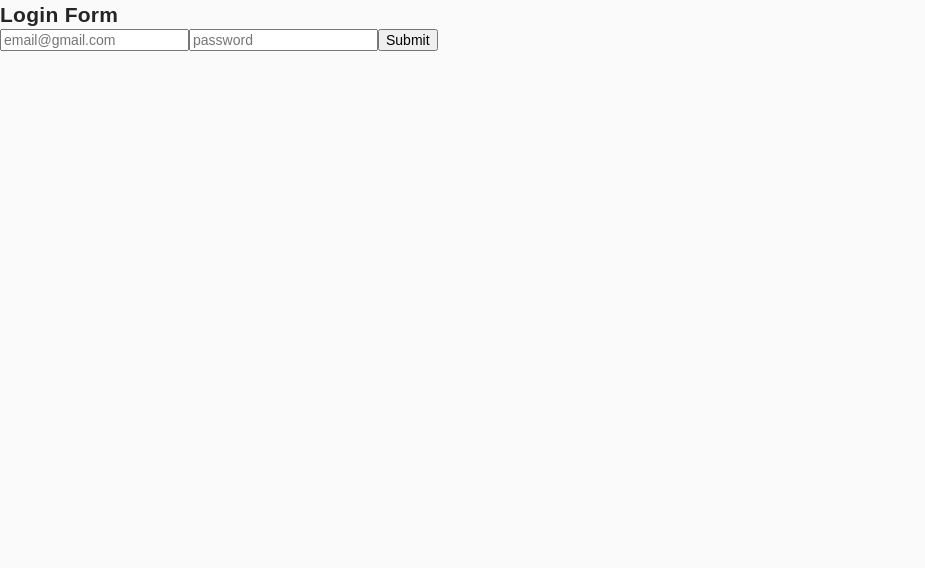
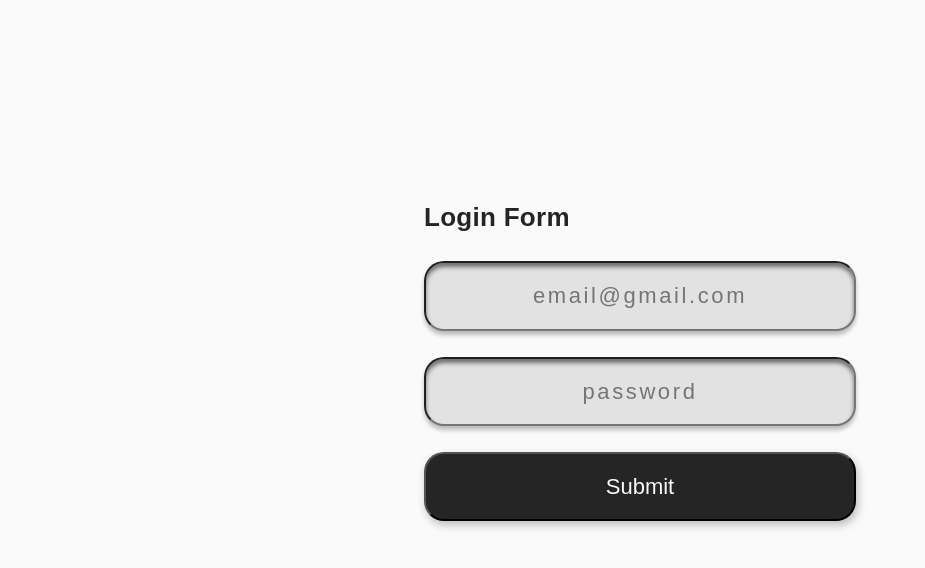
Before and after one commit to Denys-Nalyvaiko/student-dashboard-react, a React (Vite) app: page /login in a window 1280 px wide. Shown: the top 568 px of the page, without its empty margins (0-925 px from the left). Built offline with nearby package versions, Linux system fonts and the light colour scheme.

Commit message:
add form styles

```diff
--- a/src/components/LoginForm/LoginForm.jsx
+++ b/src/components/LoginForm/LoginForm.jsx
@@ -1,5 +1,12 @@
 import { useState } from 'react';
 import { useNavigate } from 'react-router';
+import { FormSection } from '../../css/Containers';
+import {
+  FormContainer,
+  FormTitle,
+  FormInput,
+  SubmitButton,
+} from './LoginForm.styled';
 
 const LoginForm = () => {
   const navigate = useNavigate();
@@ -22,10 +29,10 @@ const LoginForm = () => {
   };
 
   return (
-    <section>
-      <h2>Login Form</h2>
-      <form action="submit" onSubmit={handleFormSubmit}>
-        <input
+    <FormSection>
+      <FormContainer action="submit" onSubmit={handleFormSubmit}>
+        <FormTitle>Login Form</FormTitle>
+        <FormInput
           name="email"
           type="email"
           id="email"
@@ -34,7 +41,7 @@ const LoginForm = () => {
           required
           onChange={handleInputChange}
         />
-        <input
+        <FormInput
           name="password"
           type="password"
           id="password"
@@ -43,9 +50,9 @@ const LoginForm = () => {
           required
           onChange={handleInputChange}
         />
-        <button type="submit">Submit</button>
-      </form>
-    </section>
+        <SubmitButton type="submit">Submit</SubmitButton>
+      </FormContainer>
+    </FormSection>
   );
 };
 
--- a/src/components/LoginForm/LoginForm.styled.jsx
+++ b/src/components/LoginForm/LoginForm.styled.jsx
@@ -0,0 +1,35 @@
+import styled from 'styled-components';
+
+export const FormContainer = styled.form`
+  display: flex;
+  flex-direction: column;
+  gap: 26px;
+`;
+
+export const FormTitle = styled.h2`
+  font-size: 26px;
+`;
+
+export const FormInput = styled.input`
+  padding: 20px;
+  text-align: center;
+  color: rgba(37, 37, 37, 0.8);
+  font-size: 22px;
+  letter-spacing: 2.6px;
+  border-radius: 20px;
+  background: #e2e2e2;
+  box-shadow:
+    0px 4px 4px 0px rgba(88, 88, 88, 0.84) inset,
+    0px 4px 4px 0px rgba(0, 0, 0, 0.25);
+  min-width: 432px;
+`;
+
+export const SubmitButton = styled.button`
+  padding: 20px;
+  color: #f9f9f9;
+  font-size: 22px;
+  border-radius: 20px;
+  background: #252525;
+  box-shadow: 2px 4px 8px 0px rgba(0, 0, 0, 0.25);
+  min-width: 432px;
+`;
--- a/src/components/RegisterForm/RegisterForm.jsx
+++ b/src/components/RegisterForm/RegisterForm.jsx
@@ -1,5 +1,12 @@
 import { useState } from 'react';
 import { useNavigate } from 'react-router';
+import { FormSection } from '../../css/Containers';
+import {
+  FormContainer,
+  FormTitle,
+  FormInput,
+  SubmitButton,
+} from './RegisterForm.styled';
 
 const RegisterForm = () => {
   const navigate = useNavigate();
@@ -24,10 +31,10 @@ const RegisterForm = () => {
   };
 
   return (
-    <section>
-      <h2>Login Form</h2>
-      <form action="submit" onSubmit={handleFormSubmit}>
-        <input
+    <FormSection>
+      <FormContainer action="submit" onSubmit={handleFormSubmit}>
+        <FormTitle>Register Form</FormTitle>
+        <FormInput
           name="username"
           type="text"
           id="username"
@@ -36,7 +43,7 @@ const RegisterForm = () => {
           required
           onChange={handleInputChange}
         />
-        <input
+        <FormInput
           name="email"
           type="email"
           id="email"
@@ -45,7 +52,7 @@ const RegisterForm = () => {
           required
           onChange={handleInputChange}
         />
-        <input
+        <FormInput
           name="password"
           type="password"
           id="password"
@@ -54,9 +61,9 @@ const RegisterForm = () => {
           required
           onChange={handleInputChange}
         />
-        <button type="submit">Submit</button>
-      </form>
-    </section>
+        <SubmitButton type="submit">Submit</SubmitButton>
+      </FormContainer>
+    </FormSection>
   );
 };
 
--- a/src/components/RegisterForm/RegisterForm.styled.jsx
+++ b/src/components/RegisterForm/RegisterForm.styled.jsx
@@ -0,0 +1,35 @@
+import styled from 'styled-components';
+
+export const FormContainer = styled.form`
+  display: flex;
+  flex-direction: column;
+  gap: 26px;
+`;
+
+export const FormTitle = styled.h2`
+  font-size: 26px;
+`;
+
+export const FormInput = styled.input`
+  padding: 20px;
+  text-align: center;
+  color: rgba(37, 37, 37, 0.8);
+  font-size: 22px;
+  letter-spacing: 2.6px;
+  border-radius: 20px;
+  background: #e2e2e2;
+  box-shadow:
+    0px 4px 4px 0px rgba(88, 88, 88, 0.84) inset,
+    0px 4px 4px 0px rgba(0, 0, 0, 0.25);
+  min-width: 432px;
+`;
+
+export const SubmitButton = styled.button`
+  padding: 20px;
+  color: #f9f9f9;
+  font-size: 22px;
+  border-radius: 20px;
+  background: #252525;
+  box-shadow: 2px 4px 8px 0px rgba(0, 0, 0, 0.25);
+  min-width: 432px;
+`;
--- /dev/null
+++ b/src/css/Containers.js
@@ -0,0 +1,9 @@
+import styled from 'styled-components';
+
+export const FormSection = styled.section`
+  display: flex;
+  flex-direction: column;
+  justify-content: center;
+  align-items: center;
+  height: 90vh;
+`;
```
